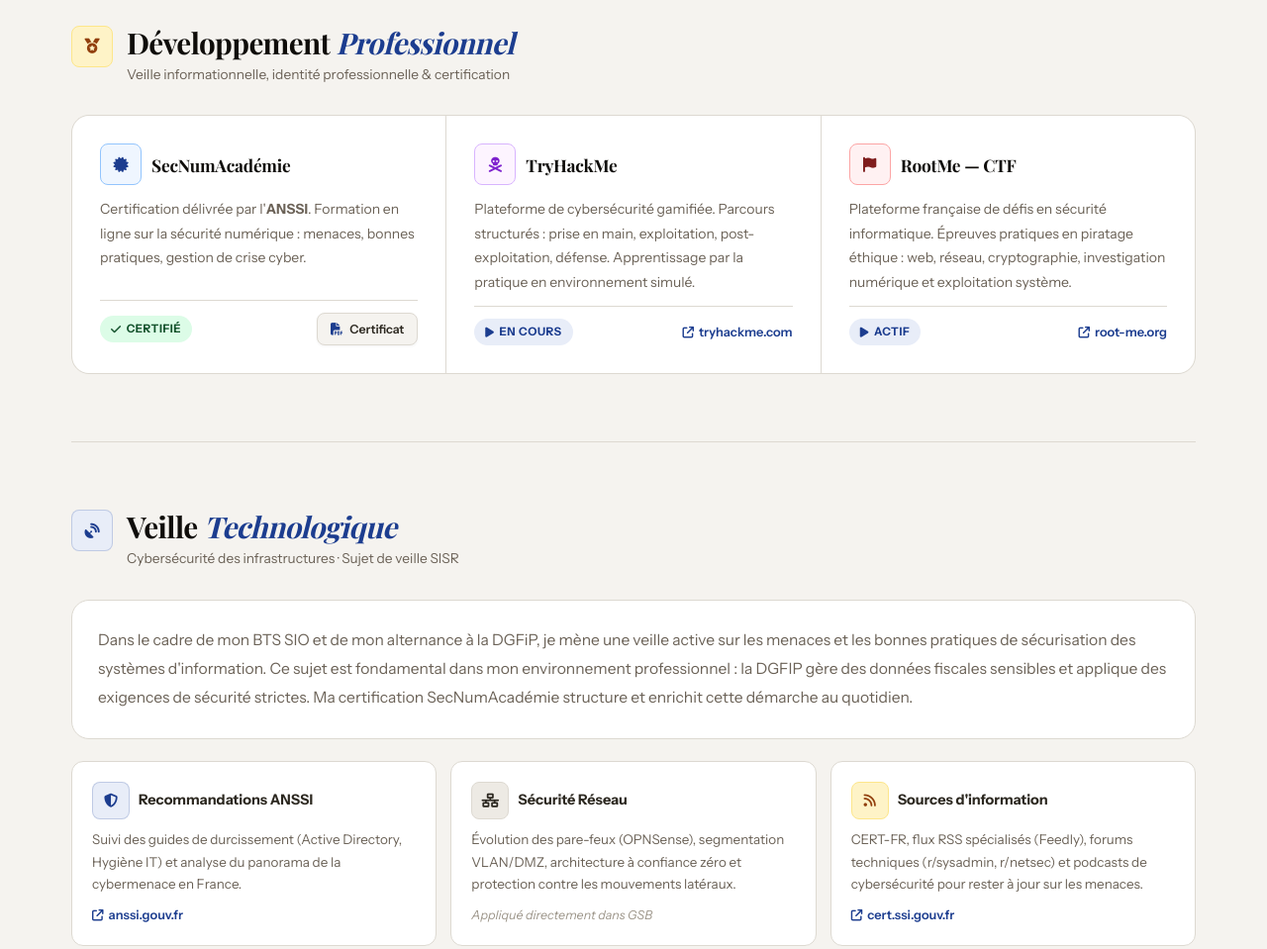
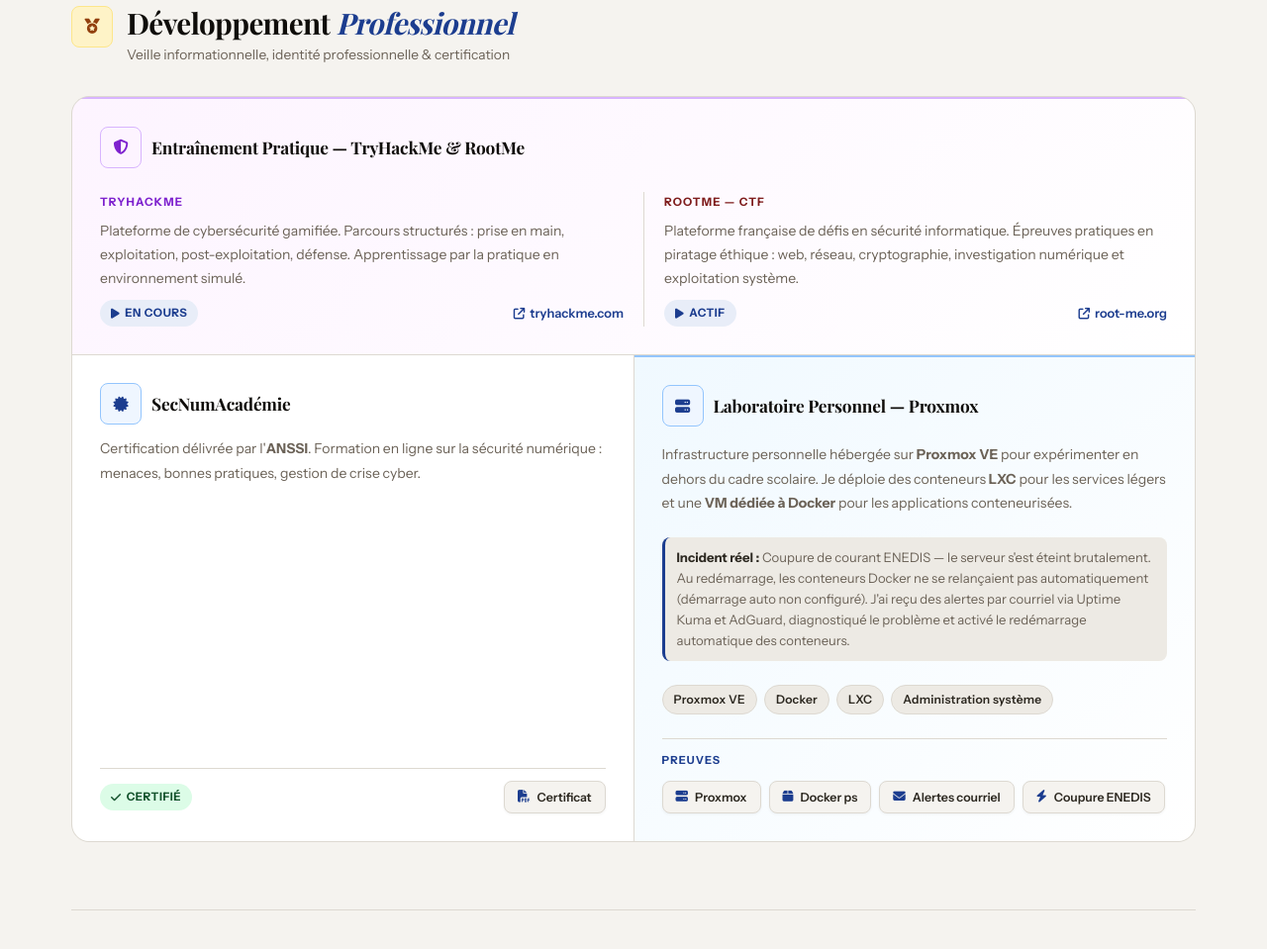
Before and after one commit to Oskar59/SiteE5, a plain HTML site: page epreuve-e5.html in a window 1280 px wide. Shown: the part 2333-3292 px from the top of the page at 99% size. Drawn offline with nearby package versions, Linux system fonts and the light colour scheme; a web font is replaced by a local one.

Commit message:
Refactor HTML structure and update content
Updated the introductory paragraph and added a new article for personal lab setup with Proxmox and Docker, including incident documentation.

```diff
--- a/epreuve-e5.html
+++ b/epreuve-e5.html
@@ -1,4 +1,4 @@
-﻿<!DOCTYPE html>
+<!DOCTYPE html>
 <html lang="fr">
 <head>
     <meta charset="UTF-8">
@@ -62,7 +62,7 @@
                 <div class="dgfip-body">
                     <div class="dgfip-body-inner">
                         <div class="dgfip-col">
-                            <p class="intro">Collecte, suivi et orientation des demandes via l'outil propriétaire OmégAssist. Interventions à distance (prise en main) ou sur site selon la criticité de l'incident.</p>
+                            <p class="intro">Collecte, suivi et orientation des demandes via l'outil OmégAssist. Interventions à distance (prise en main) ou sur site selon la criticité de l'incident.</p>
                             <div class="dgfip-sub-label">Tâches réalisées</div>
                             <ul class="dgfip-ul">
                                 <li><i class="fa-solid fa-minus"></i> Préparation &amp; déploiement des postes (soclage sécurisé)</li>
@@ -540,7 +540,32 @@
             </div>
         </div>
 
-        <div class="bento-grid">
+        <div class="bento-grid" style="grid-template-columns: 1fr 1fr;">
+
+            <article class="bento-card col-span-2" style="background:linear-gradient(135deg, #fdf4ff 0%, var(--card) 100%); border-top: 2px solid #d8b4fe;">
+                <div style="display:flex; align-items:center; gap:10px; margin-bottom:4px;">
+                    <div class="card-icon" style="background:#fdf4ff; color:#7e22ce; border-color:#d8b4fe;"><i class="fa-solid fa-shield-halved"></i></div>
+                    <h3>Entraînement Pratique — TryHackMe &amp; RootMe</h3>
+                </div>
+                <div style="display:grid; grid-template-columns:1fr 1fr; gap:20px; margin-top:8px;">
+                    <div>
+                        <p style="font-size:0.72rem; font-weight:700; text-transform:uppercase; letter-spacing:0.1em; color:#7e22ce; margin-bottom:8px;">TryHackMe</p>
+                        <p style="font-size:0.875rem; color:var(--ink-soft); line-height:1.7;">Plateforme de cybersécurité gamifiée. Parcours structurés : prise en main, exploitation, post-exploitation, défense. Apprentissage par la pratique en environnement simulé.</p>
+                        <div style="margin-top:10px; display:flex; align-items:center; justify-content:space-between;">
+                            <span class="status-pill status-info"><i class="fa-solid fa-play"></i> En cours</span>
+                            <a href="https://tryhackme.com" target="_blank" style="color:var(--blue); font-size:0.8rem; font-weight:600; display:inline-flex; align-items:center; gap:5px;"><i class="fa-solid fa-arrow-up-right-from-square" style="font-size:0.72rem;"></i> tryhackme.com</a>
+                        </div>
+                    </div>
+                    <div style="border-left:1px solid var(--border); padding-left:20px;">
+                        <p style="font-size:0.72rem; font-weight:700; text-transform:uppercase; letter-spacing:0.1em; color:#7f1d1d; margin-bottom:8px;">RootMe — CTF</p>
+                        <p style="font-size:0.875rem; color:var(--ink-soft); line-height:1.7;">Plateforme française de défis en sécurité informatique. Épreuves pratiques en piratage éthique : web, réseau, cryptographie, investigation numérique et exploitation système.</p>
+                        <div style="margin-top:10px; display:flex; align-items:center; justify-content:space-between;">
+                            <span class="status-pill status-info"><i class="fa-solid fa-play"></i> Actif</span>
+                            <a href="https://www.root-me.org" target="_blank" style="color:var(--blue); font-size:0.8rem; font-weight:600; display:inline-flex; align-items:center; gap:5px;"><i class="fa-solid fa-arrow-up-right-from-square" style="font-size:0.72rem;"></i> root-me.org</a>
+                        </div>
+                    </div>
+                </div>
+            </article>
 
             <article class="bento-card">
                 <div style="display:flex; align-items:center; gap:10px;">
@@ -556,27 +581,37 @@
                 </div>
             </article>
 
-            <article class="bento-card">
-                <div style="display:flex; align-items:center; gap:10px;">
-                    <div class="card-icon" style="background:#fdf4ff; color:#7e22ce; border-color:#d8b4fe;"><i class="fa-solid fa-skull-crossbones"></i></div>
-                    <h3>TryHackMe</h3>
+            <article class="bento-card" style="background:linear-gradient(135deg, #f0f9ff 0%, var(--card) 100%); border-top: 2px solid #93c5fd;">
+                <div style="display:flex; align-items:center; gap:10px; margin-bottom:4px;">
+                    <div class="card-icon" style="background:#eff6ff; color:#1c3d8f; border-color:#93c5fd;"><i class="fa-solid fa-server"></i></div>
+                    <h3>Laboratoire Personnel — Proxmox</h3>
                 </div>
-                <p>Plateforme de cybersécurité gamifiée. Parcours structurés : prise en main, exploitation, post-exploitation, défense. Apprentissage par la pratique en environnement simulé.</p>
-                <div style="margin-top:auto; padding-top:12px; border-top:1px solid var(--border); display:flex; align-items:center; justify-content:space-between; flex-wrap:wrap; gap:8px;">
-                    <span class="status-pill status-info"><i class="fa-solid fa-play"></i> En cours</span>
-                    <a href="https://tryhackme.com" target="_blank" style="color:var(--blue); font-size:0.8rem; font-weight:600; display:inline-flex; align-items:center; gap:5px;"><i class="fa-solid fa-arrow-up-right-from-square" style="font-size:0.72rem;"></i> tryhackme.com</a>
+                <p style="font-size:0.875rem; color:var(--ink-soft); line-height:1.75;">Infrastructure personnelle hébergée sur <strong>Proxmox VE</strong> pour expérimenter en dehors du cadre scolaire. Je déploie des conteneurs <strong>LXC</strong> pour les services légers et une <strong>VM dédiée à Docker</strong> pour les applications conteneurisées.</p>
+                <div style="margin-top:10px; padding:10px 12px; background:var(--subtle); border-left:3px solid var(--blue); border-radius:var(--r-sm); font-size:0.82rem; color:var(--ink-soft); line-height:1.6;">
+                    <strong style="color:var(--ink-mid);">Incident réel :</strong> Coupure de courant ENEDIS — le serveur s'est éteint brutalement. Au redémarrage, les conteneurs Docker ne se relançaient pas automatiquement (démarrage auto non configuré). J'ai reçu des alertes par courriel via Uptime Kuma et AdGuard, diagnostiqué le problème et activé le redémarrage automatique des conteneurs.
                 </div>
-            </article>
-
-            <article class="bento-card">
-                <div style="display:flex; align-items:center; gap:10px;">
-                    <div class="card-icon" style="background:#fff1f2; color:#7f1d1d; border-color:#fca5a5;"><i class="fa-solid fa-flag"></i></div>
-                    <h3>RootMe — CTF</h3>
+                <div style="margin-top:12px; display:flex; flex-wrap:wrap; gap:7px; margin-bottom:12px;">
+                    <span class="tech-tag">Proxmox VE</span>
+                    <span class="tech-tag">Docker</span>
+                    <span class="tech-tag">LXC</span>
+                    <span class="tech-tag">Administration système</span>
                 </div>
-                <p>Plateforme française de défis en sécurité informatique. Épreuves pratiques en piratage éthique : web, réseau, cryptographie, investigation numérique et exploitation système.</p>
-                <div style="margin-top:auto; padding-top:12px; border-top:1px solid var(--border); display:flex; align-items:center; justify-content:space-between; flex-wrap:wrap; gap:8px;">
-                    <span class="status-pill status-info"><i class="fa-solid fa-play"></i> Actif</span>
-                    <a href="https://www.root-me.org" target="_blank" style="color:var(--blue); font-size:0.8rem; font-weight:600; display:inline-flex; align-items:center; gap:5px;"><i class="fa-solid fa-arrow-up-right-from-square" style="font-size:0.72rem;"></i> root-me.org</a>
+                <div style="padding-top:12px; border-top:1px solid var(--border);">
+                    <div class="dgfip-sub-label">Preuves</div>
+                    <div class="proof-container" style="flex-wrap:wrap;">
+                        <button class="proof-badge" data-type="image" data-src="assets/ProxmoxPerso.png" data-title="Proxmox personnel — Vue générale" data-desc="Mon nœud Proxmox VE 9.1.5 avec mes VMs : VM 100 (VPN-Gateway), VM 101 (Docker-Server), CT 102 (AdGuard). On voit aussi la commande docker ps avec les conteneurs actifs.">
+                            <i class="fa-solid fa-server"></i> Proxmox
+                        </button>
+                        <button class="proof-badge" data-type="image" data-src="assets/DockerPerso.png" data-title="Conteneurs Docker actifs" data-desc="Résultat de docker ps sur ma VM Docker-Server : Dockhand, Nginx Proxy Manager, Uptime Kuma, Homepage et Vaultwarden — tous en état healthy.">
+                            <i class="fa-solid fa-box"></i> Docker ps
+                        </button>
+                        <button class="proof-badge" data-type="image" data-src="assets/MailProblèmeConteneurs.png" data-title="Alertes courriel — Conteneurs hors ligne" data-desc="Alertes reçues par courriel après la coupure de courant : AdGuard et Docker signalés hors ligne par Uptime Kuma. Les conteneurs n'avaient pas redémarré automatiquement.">
+                            <i class="fa-solid fa-envelope"></i> Alertes courriel
+                        </button>
+                        <button class="proof-badge" data-type="image" data-src="assets/CoupureENEDIS.jpg" data-title="SMS ENEDIS — Coupure de courant" data-desc="SMS ENEDIS confirmant l'incident sur le réseau électrique de St Amand Les Eaux — cause de l'extinction brutale de mon serveur.">
+                            <i class="fa-solid fa-bolt"></i> Coupure ENEDIS
+                        </button>
+                    </div>
                 </div>
             </article>
 
```
